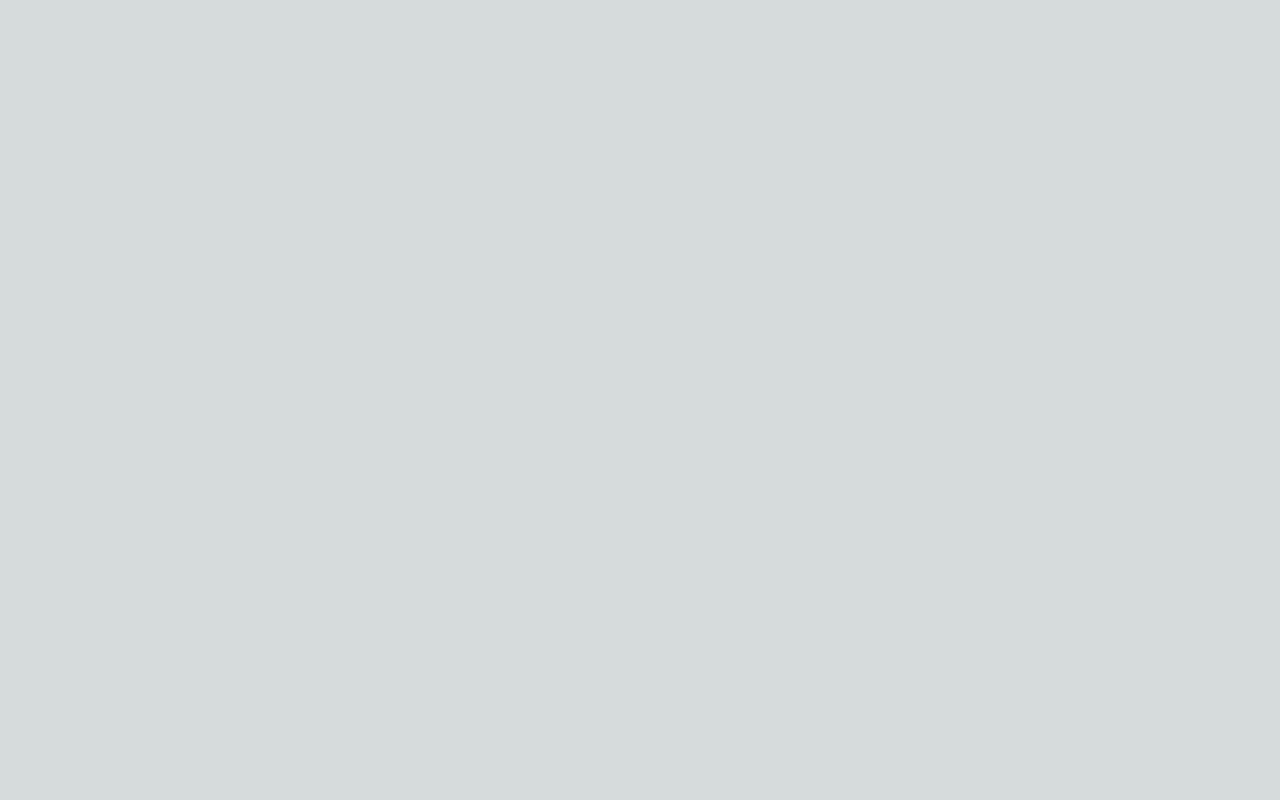
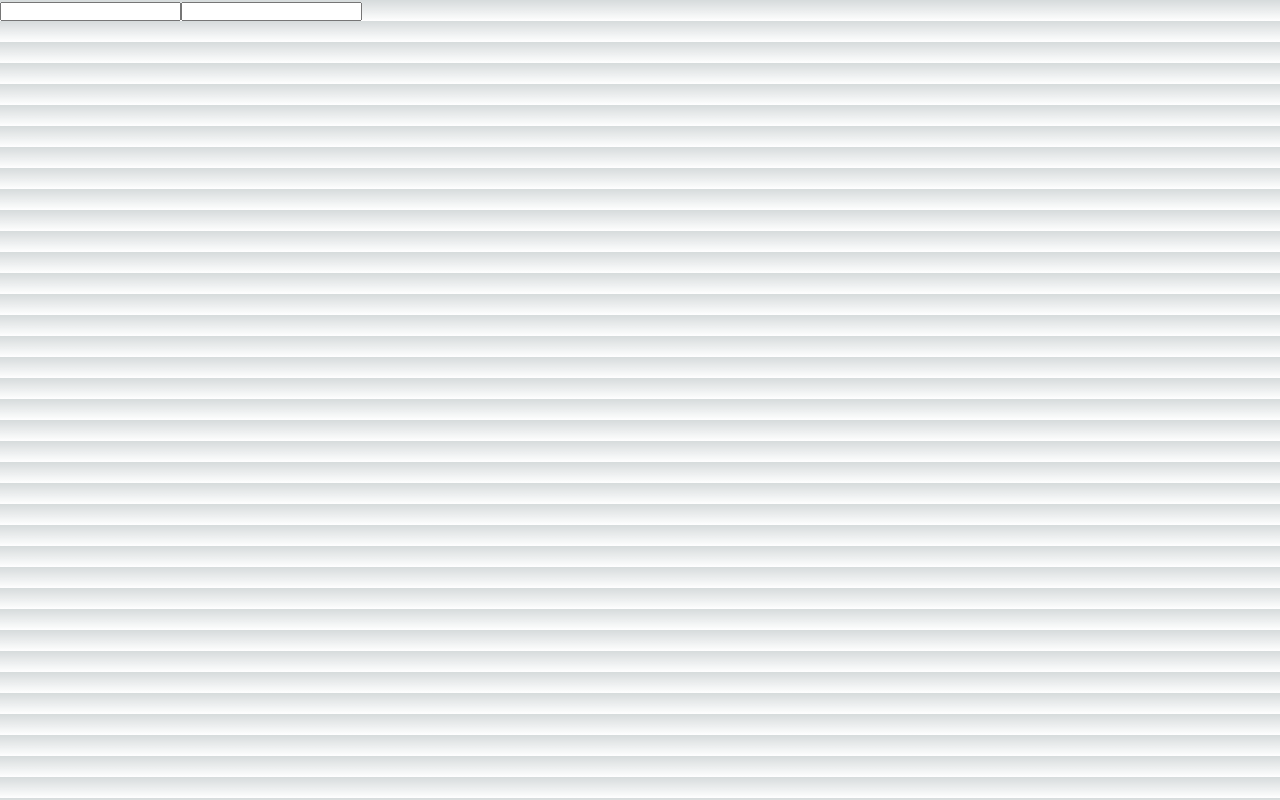
Before and after one commit to smontlouis/bible-strong-webapp, a Next.js app: page /login in a window 1280 px wide. Built offline with nearby package versions, Linux system fonts and the light colour scheme.

Commit message:
login page

```diff
--- a/app/login/page.tsx
+++ b/app/login/page.tsx
@@ -1,5 +1,43 @@
+import { FormEvent, FormEventHandler, useRef } from 'react';
+import { getAuth, signInWithEmailAndPassword } from 'firebase/auth';
+
+import { app } from '../../lib/firebase-app'
+
 export default function Login() {
+    const email_input = useRef<HTMLInputElement>(null)
+    const password_input = useRef<HTMLInputElement>(null)
+
+    const auth = getAuth(app)
+
+    const submit = async (e: FormEvent<HTMLFormElement>) => {
+        e.preventDefault();
+
+        const email = email_input.current?.value;
+        const password = password_input.current?.value;
+
+        if (email === undefined || password === undefined) {
+            return;
+        }
+
+
+        signInWithEmailAndPassword(auth, email, password)
+            .then((credential) => {
+                const user = credential.user;
+            })
+            .catch((error) => {
+                const error_code = error.code;
+                const error_message = error.message;
+
+                console.error(error);
+            })
+    }
+
     return (
-        <main></main>
+        <main>
+            <form onSubmit={submit}>
+                <input ref={email_input} type="email" name="email" />
+                <input ref={password_input} type="password" name="password" />
+            </form>
+        </main>
     )
 }
--- /dev/null
+++ b/config.ts
@@ -0,0 +1,12 @@
+export default {
+    firebase: {
+        apiKey: 'AIzaSyD4xDXoaA-TFepG-dzCO7mkY0MoIPL2ym4',
+        authDomain: 'bible-strong-app.firebaseapp.com',
+        databaseURL: 'https://bible-strong-app.firebaseio.com',
+        projectId: 'bible-strong-app',
+        storageBucket: 'bible-strong-app.appspot.com',
+        messagingSenderId: '204116128917',
+        appId: '1:204116128917:web:6ec6a6562ad7957402579c',
+        measurementId: 'G-JGJGH2BDW8',
+    },
+}
--- /dev/null
+++ b/lib/firebase-app.ts
@@ -0,0 +1,23 @@
+import { initializeApp } from 'firebase/app';
+import { getAuth } from 'firebase/auth';
+import { getFirestore } from 'firebase/firestore';
+
+import config from '../config'
+
+export const app = initializeApp(config.firebase);
+export const firestore = getFirestore(app)
+
+// const auth = getAuth(app)
+
+// export const uiConfig = {
+//     signInSuccessUrl: 'browser',
+//     signInOptions: [
+//         firebase.auth.EmailAuthProvider.PROVIDER_ID,
+//         firebase.auth.GoogleAuthProvider.PROVIDER_ID,
+//         firebase.auth.FacebookAuthProvider.PROVIDER_ID,
+//         'apple.com',
+//     ],
+
+//     tosUrl: '<your-tos-url>',
+//     privacyPolicyUrl: '<your-privacy-policy-url>',
+// }
--- a/package.json
+++ b/package.json
@@ -9,6 +9,9 @@
     "lint": "next lint"
   },
   "dependencies": {
+    "firebase": "^10.12.5",
+    "firebase-admin": "^12.3.0",
+    "firebaseui": "^6.1.0",
     "next": "14.2.5",
     "react": "^18",
     "react-dom": "^18"
```
Also changed, not shown: 1 other file (tests, documents, lock files or other folders).
